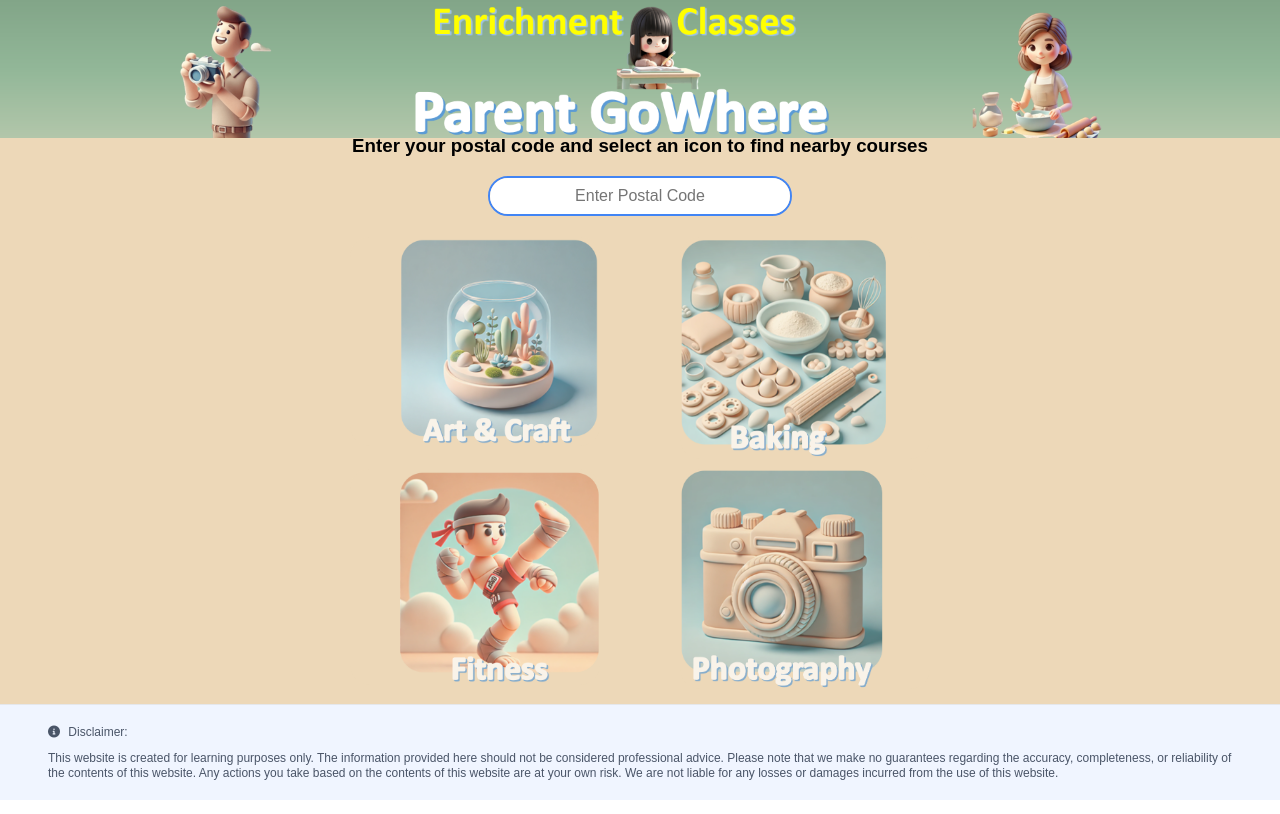
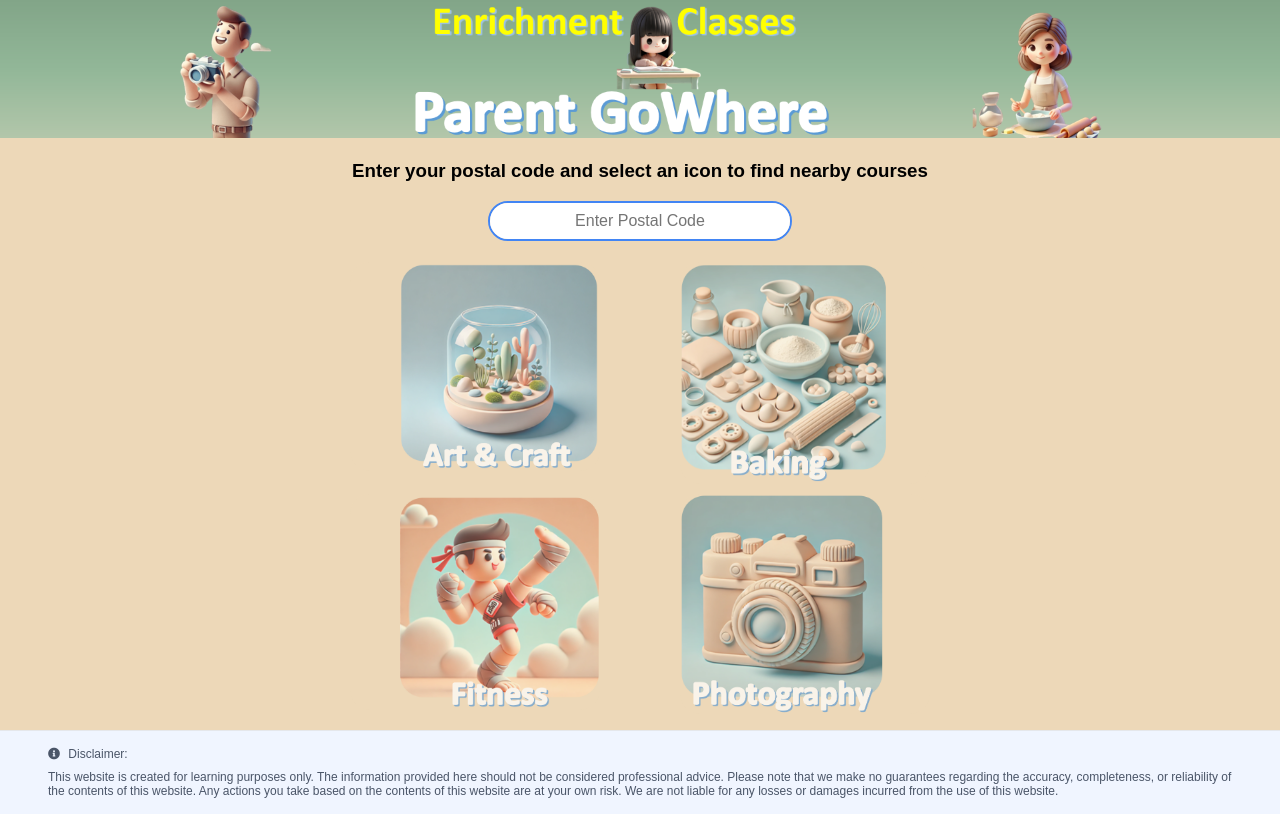
Before and after one commit to Donlimsgp/techup-ParentGoWhere, a website: page public/index.html in a window 1280 px wide. Drawn offline with Linux system fonts and the light colour scheme.

Commit message:
Fix the Disclaimer

```diff
--- a/public/index.html
+++ b/public/index.html
@@ -3,10 +3,11 @@
 <head>
     <meta charset="UTF-8">
     <meta name="viewport" content="width=device-width, initial-scale=1.0">
-    <title>Parent GoWhere</title>
-    <link rel="stylesheet" href="https://cdnjs.cloudflare.com/ajax/libs/font-awesome/6.0.0/css/all.min.css">
+    <title>Parent GoWhere - Find Nearby Courses</title>
     <link rel="stylesheet" href="styles.css">
     <script src="https://cdnjs.cloudflare.com/ajax/libs/xlsx/0.18.5/xlsx.full.min.js"></script>
+    <!-- Add Font Awesome for the icon -->
+    <link rel="stylesheet" href="https://cdnjs.cloudflare.com/ajax/libs/font-awesome/5.15.4/css/all.min.css">
 </head>
 <body>
     <img src="images/Banner7.png" id="fixed-banner" alt="Parent GoWhere Banner" style="width:100%; height: auto; display: block;">
@@ -15,7 +16,7 @@
         <div class="centered-content">
             <h3>Enter your postal code and select an icon to find nearby courses</h3>
             <div class="search-container">
-                <input type="text" id="postalCodeInput" placeholder="Enter Postal Code">
+                <input type="text" id="postalCodeInput" placeholder="Enter Postal Code" maxlength="6">
             </div>
         </div>
 
@@ -42,15 +43,17 @@
 
     <div id="courses-section" class="courses-section" style="display: none;">
         <h2></h2>
-        <div id="course-list" class="course-list"></div>
+        <div id="course-list" class="course-list">
+        </div>
     </div>
 
-    <footer class="footer">
-        <div class="footer-content">
-            <p><i class="fas fa-info-circle"></i> Disclaimer:</p>
-            <p>This website is created for learning purposes only. The information provided here should not be considered professional advice. Please note that we make no guarantees regarding the accuracy, completeness, or reliability of the contents of this website. Any actions you take based on the contents of this website are at your own risk. We are not liable for any losses or damages incurred from the use of this website.</p>
+    <div class="disclaimer-section">
+        <div class="disclaimer-content">
+            <i class="fas fa-info-circle"></i> Disclaimer:
+            <br>
+            This website is created for learning purposes only. The information provided here should not be considered professional advice. Please note that we make no guarantees regarding the accuracy, completeness, or reliability of the contents of this website. Any actions you take based on the contents of this website are at your own risk. We are not liable for any losses or damages incurred from the use of this website.
         </div>
-    </footer>
+    </div>
 
     <script src="fetchCourses.js"></script>
 </body>
--- a/public/styles.css
+++ b/public/styles.css
@@ -5,7 +5,6 @@
     font-family: Arial, sans-serif;
     background: #fff;
     margin-top: 100px;
-    margin-bottom: 90px;
 }
 
 /* Fixed position banner image */
@@ -20,33 +19,35 @@
     padding: 0;
 }
 
-/* Footer styling */
-.footer {
+/* Disclaimer styling */
+.disclaimer-section {
     background-color: #f0f5ff;
-    padding: 0.5rem;  /* Changed from 1rem to 0.5rem */
+    padding: 0.5rem;
     text-align: left;
-    position: fixed;
-    bottom: 0;
     width: 100%;
     border-top: 1px solid #e5e7eb;
-    z-index: 2000; /* Higher than other elements */
 }
 
-.footer-content i {
+.disclaimer-content {
+    max-width: 1200px;
+    margin: 0 auto;
+    padding: 0.5rem 1rem;
+    color: #4a5568;
+    font-size: 0.75rem;
+    line-height: 1.2;
+}
+
+.disclaimer-content i {
     color: #4a5568;
     margin-right: 5px;
 }
 
-/* Also adjust the font size and line height in footer-content */
-.footer-content {
-    max-width: 1200px;
-    margin: 0 auto;
-    padding: 0 1rem;
-    color: #4a5568;
-    font-size: 0.75rem;  /* Reduced from 0.875rem */
-    line-height: 1.2;    /* Reduced from 1.5 */
+/* Add slight spacing after the line break */
+.disclaimer-content br {
+    margin-bottom: 0.5rem;
+    display: block;
+    content: "";
 }
-
 
 /* Course Card Header */
 .courses-section h2 {
@@ -138,19 +139,25 @@
 
 @media (min-width: 1024px) {
     .centered-content h3 {
-        margin-top: 15px;
+        margin-top: 40px;
     }
 }
 
 @media (min-width: 1440px) {
     .centered-content h3 {
-        margin-top: 60px;
+        margin-top: 80px;
     }
 }
 
 @media (min-width: 1840px) {
     .centered-content h3 {
-        margin-top: 130px;
+        margin-top: 100px;
+    }
+}
+
+@media (min-width: 2000px) {
+    .centered-content h3 {
+        margin-top: 160px;
     }
 }
 
```
